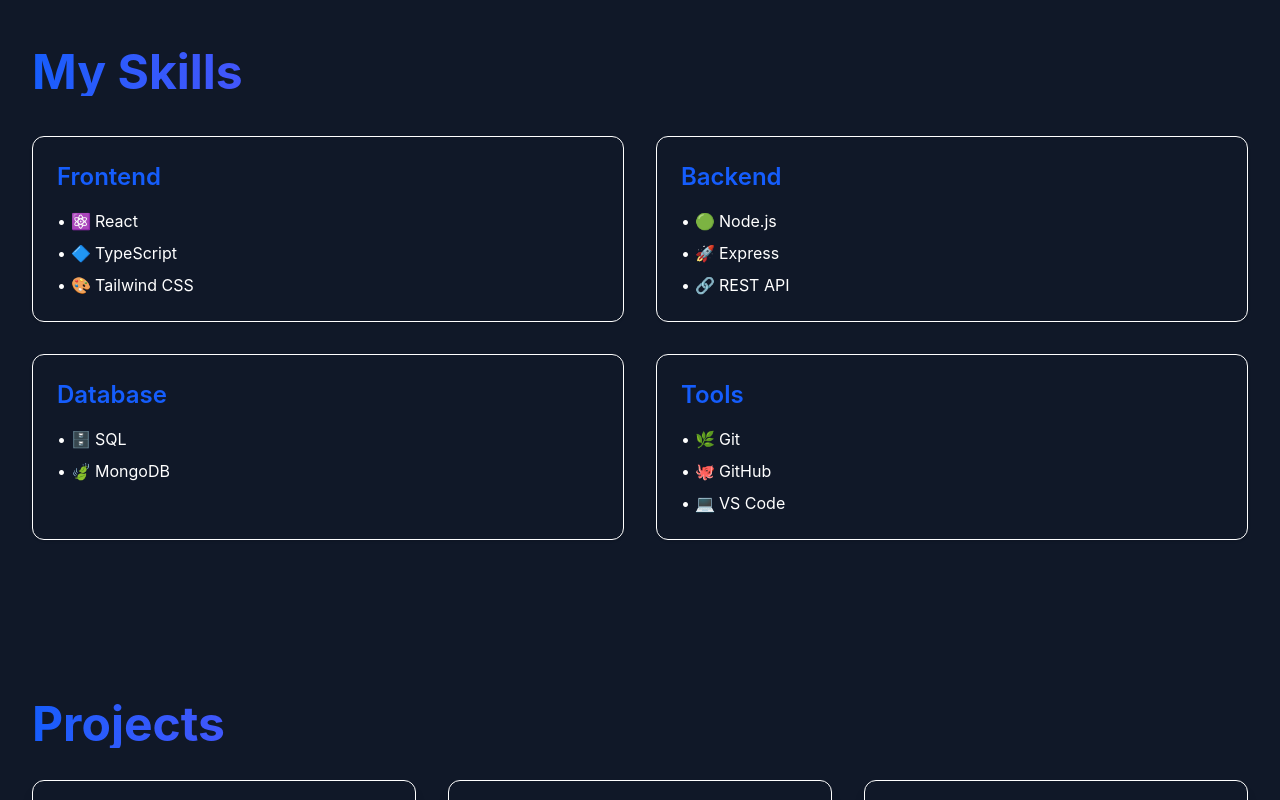
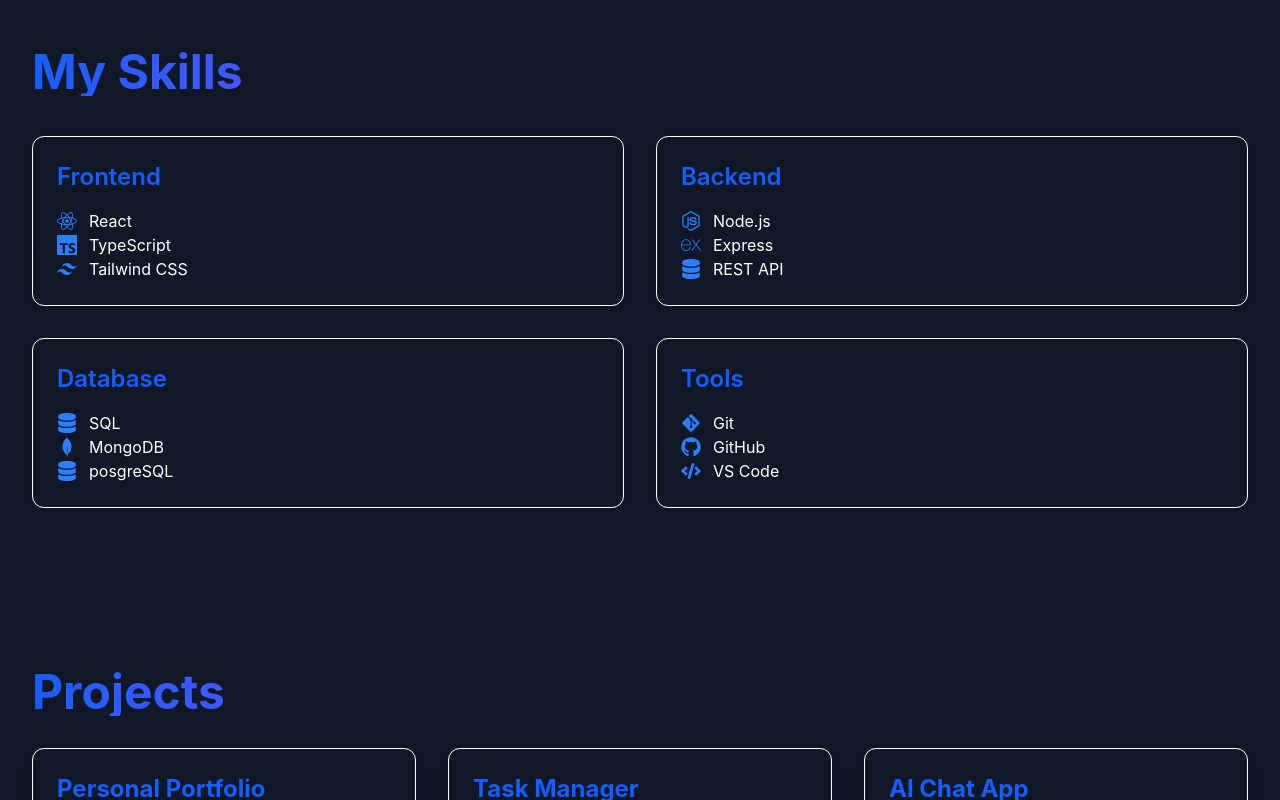
Before and after one commit to Meaza336/meaza-portfolio, a React (Vite) app: page / in a window 1280 px wide. Shown: the part 1080-1880 px from the top of the page. Built offline with nearby package versions, Linux system fonts and the light colour scheme.

Commit message:
improving the skill.tsx

```diff
--- a/src/components/Skill.tsx
+++ b/src/components/Skill.tsx
@@ -1,28 +1,44 @@
+import {
+  FaReact,
+  FaNodeJs,
+  FaGitAlt,
+  FaGithub,
+  FaDatabase,
+} from "react-icons/fa";
+import { FaCode } from "react-icons/fa";
+
+import {
+  SiTypescript,
+  SiTailwindcss,
+  SiExpress,
+  SiMongodb,
+} from "react-icons/si";
 type SkillProps = {
   darkMode: boolean;
 };
 function Skills({ darkMode }: SkillProps) {
 const frontend = [
-  "⚛️ React",
-  "🔷 TypeScript",
-  "🎨 Tailwind CSS",
+  { name: "React", icon: FaReact },
+  { name: "TypeScript", icon: SiTypescript },
+  { name: "Tailwind CSS", icon: SiTailwindcss },
 ];
 
 const backend = [
-  "🟢 Node.js",
-  "🚀 Express",
-  "🔗 REST API",
+  { name: "Node.js", icon: FaNodeJs },
+  { name: "Express", icon: SiExpress },
+  { name: "REST API", icon: FaDatabase }, // Placeholder icon
 ];
 
 const database = [
-  "🗄️ SQL",
-  "🍃 MongoDB",
+  { name: "SQL", icon: FaDatabase },
+  { name: "MongoDB", icon: SiMongodb },
+  { name: "posgreSQL", icon: FaDatabase}
 ];
 
 const tools = [
-  "🌿 Git",
-  "🐙 GitHub",
-  "💻 VS Code",
+  { name: "Git", icon: FaGitAlt },
+  { name: "GitHub", icon: FaGithub },
+  { name: "VS Code", icon: FaCode }
 ];
 
   return (
@@ -41,11 +57,16 @@
             Frontend
           </h3>
 
-          <ul className="space-y-2">
-            {frontend.map((skill) => (
-              <li key={skill}>• {skill}</li>
-            ))}
-          </ul>
+          {frontend.map((skill) => {
+  const Icon = skill.icon;
+
+  return (
+    <li key={skill.name} className="flex items-center gap-3">
+      <Icon className="text-blue-500 text-xl" />
+      <span>{skill.name}</span>
+    </li>
+  );
+})}
         </div>
 
         {/* Backend */}
@@ -54,11 +75,16 @@
             Backend
           </h3>
 
-          <ul className="space-y-2">
-            {backend.map((skill) => (
-              <li key={skill}>• {skill}</li>
-            ))}
-          </ul>
+        {backend.map((skill) => {
+  const Icon = skill.icon;
+
+  return (
+    <li key={skill.name} className="flex items-center gap-3">
+      <Icon className="text-blue-500 text-xl" />
+      <span>{skill.name}</span>
+    </li>
+  );
+})}
         </div>
 
         {/* Database */}
@@ -67,11 +93,16 @@
             Database
           </h3>
 
-          <ul className="space-y-2">
-            {database.map((skill) => (
-              <li key={skill}>• {skill}</li>
-            ))}
-          </ul>
+        {database.map((skill) => {
+  const Icon = skill.icon;
+
+  return (
+    <li key={skill.name} className="flex items-center gap-3">
+      <Icon className="text-blue-500 text-xl" />
+      <span>{skill.name}</span>
+    </li>
+  );
+})}
         </div>
 
         {/* Tools */}
@@ -80,11 +111,16 @@
             Tools
           </h3>
 
-          <ul className="space-y-2">
-            {tools.map((skill) => (
-              <li key={skill}>• {skill}</li>
-            ))}
-          </ul>
+       {tools.map((skill) => {
+  const Icon = skill.icon;
+
+  return (
+    <li key={skill.name} className="flex items-center gap-3">
+      <Icon className="text-blue-500 text-xl" />
+      <span>{skill.name}</span>
+    </li>
+  );
+})}
         </div>
 
       </div>
```
